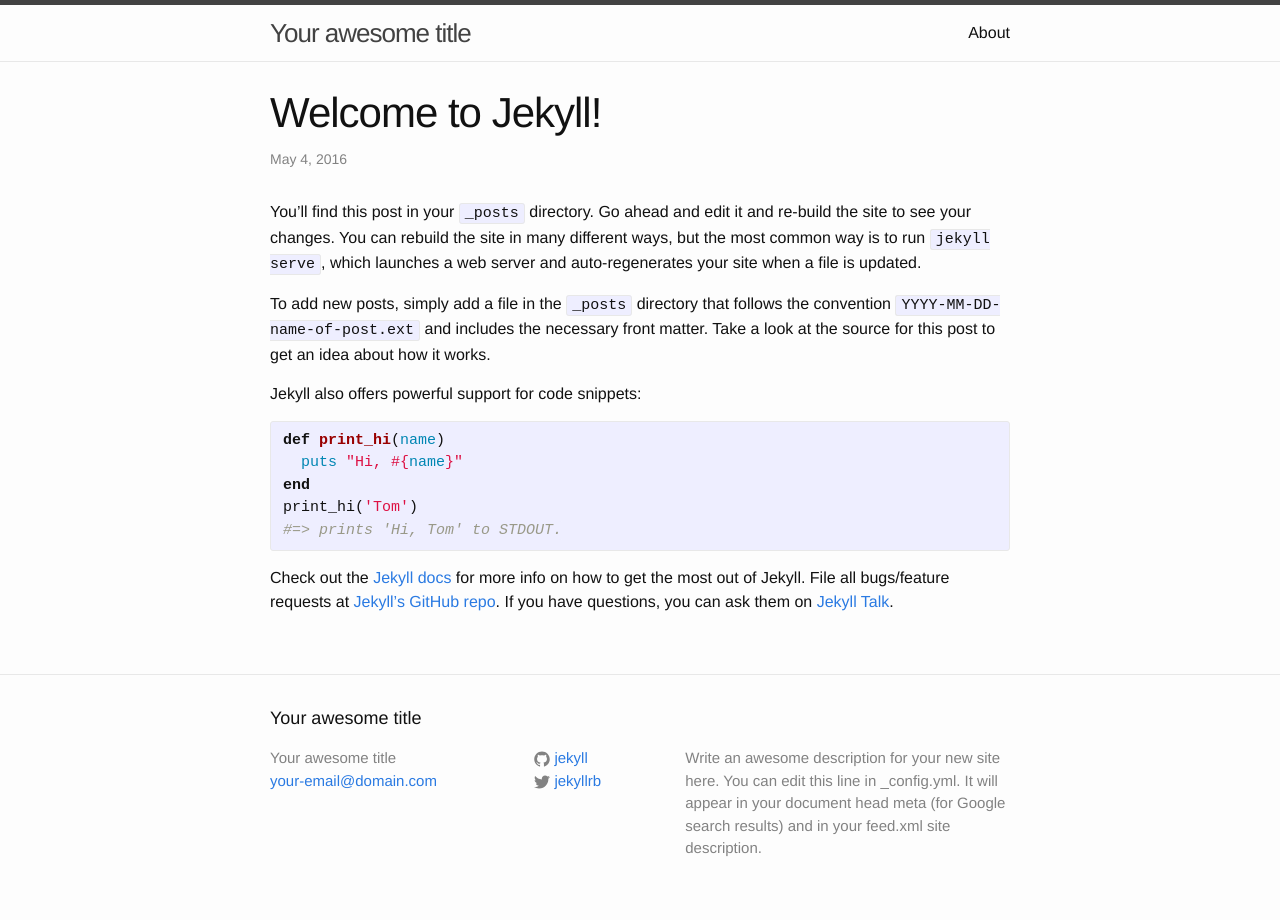
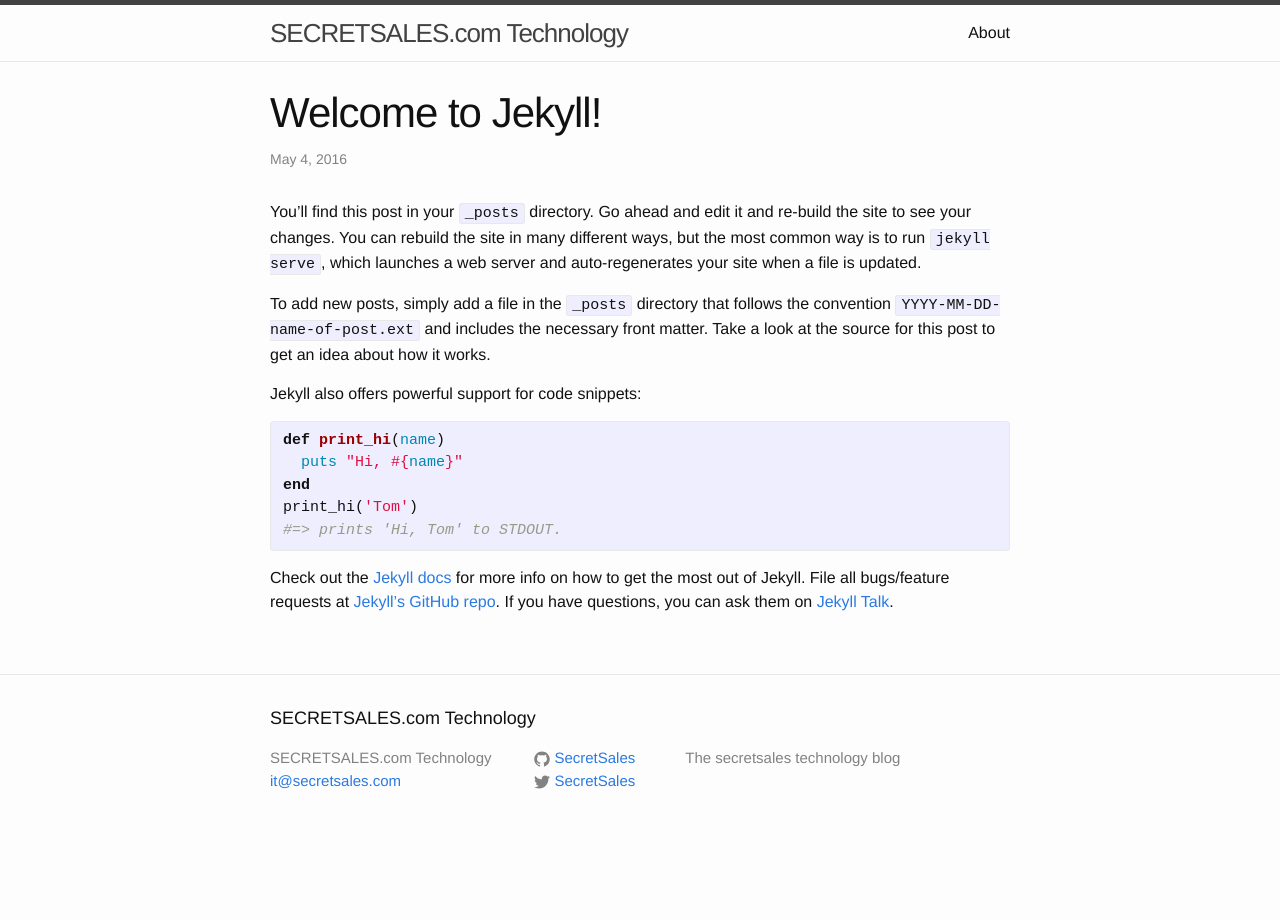
Before and after one commit to secretsales/secretsales.github.io, a Jekyll site: the page built from _posts/2016-05-04-welcome-to-jekyll.markdown, in a window 1280 px wide. Built offline with Jekyll 4.4.1, drawn with Linux system fonts in a browser that asks for light colours; comment, search, counter and statistics services are not loaded.

Commit message:
Update config and add comments from disqus

```diff
--- a/_config.yml
+++ b/_config.yml
@@ -6,16 +6,21 @@
 # 'jekyll serve'. If you change this file, please restart the server process.
 
 # Site settings
-title: Your awesome title
-email: your-email@domain.com
+title: SECRETSALES.com Technology
+email: it@secretsales.com
 description: > # this means to ignore newlines until "baseurl:"
-  Write an awesome description for your new site here. You can edit this
-  line in _config.yml. It will appear in your document head meta (for
-  Google search results) and in your feed.xml site description.
+  The secretsales technology blog
 baseurl: "" # the subpath of your site, e.g. /blog
-url: "http://yourdomain.com" # the base hostname & protocol for your site
-twitter_username: jekyllrb
-github_username:  jekyll
+url: "http://tech.secretsales.com" # the base hostname & protocol for your site
+twitter_username: SecretSales
+github_username:  SecretSales
+defaults:
+  -
+    scope:
+      path: "" # an empty string here means all files in the project
+    values:
+      layout: "default"
+      comments: true
 
 # Build settings
 markdown: kramdown
--- a/_layouts/post.html
+++ b/_layouts/post.html
@@ -13,3 +13,17 @@ layout: default
   </div>
 
 </article>
+{% if page.comments %}
+<div id="disqus_thread"></div>
+<script>
+  (function() {  // DON'T EDIT BELOW THIS LINE
+    var d = document, s = d.createElement('script');
+
+    s.src = '//secretsalestech.disqus.com/embed.js';
+
+    s.setAttribute('data-timestamp', +new Date());
+    (d.head || d.body).appendChild(s);
+  })();
+</script>
+<noscript>Please enable JavaScript to view the <a href="https://disqus.com/?ref_noscript" rel="nofollow">comments powered by Disqus.</a></noscript>
+{% endif %}
```
